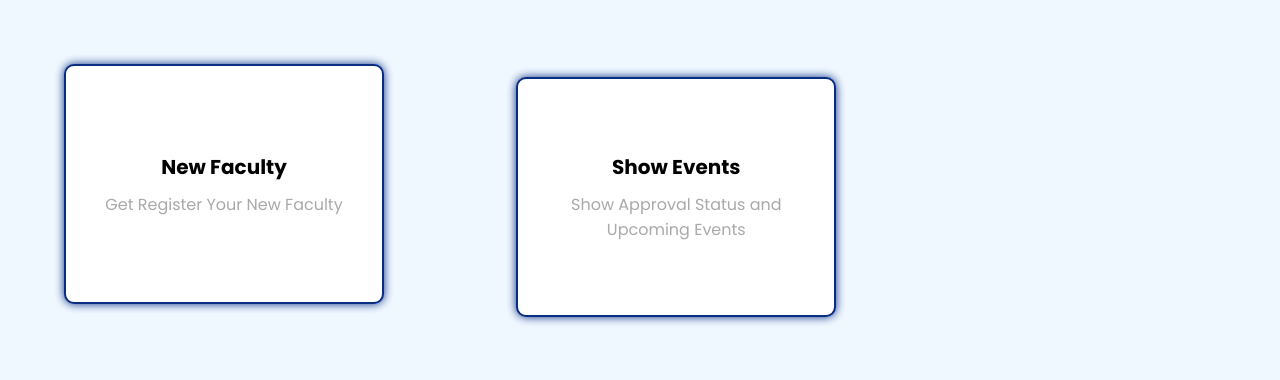
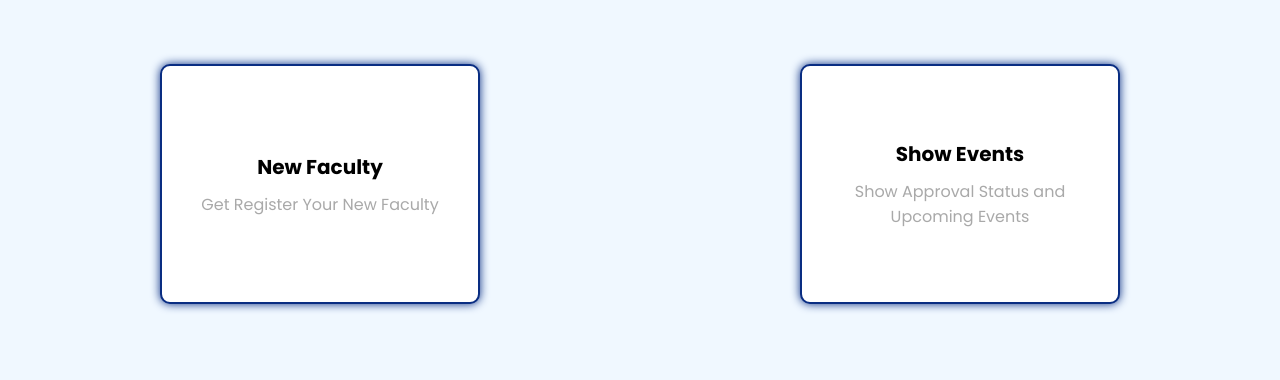
Before and after one commit to safalyakumbhare/Academic-Event-Manager, a PHP site: page /HomeHOD.php in a window 1280 px wide. Shown: the part 80-460 px from the top of the page. Run offline with PHP 8.4, Linux system fonts and the light colour scheme; a user stored in the database is signed in; data comes from the database, SQL or seed files in the repository.

Commit message:
Bug fixes

```diff
--- a/header.css
+++ b/header.css
@@ -9,6 +9,11 @@ body {
   background: whitesmoke;
   background-position: center;
   background-size: cover;
+}
+.container{
+  display: grid;
+  place-items: center;
+  grid-template-columns: auto auto;
 }
 .Task {
   /* width: 100%;
--- a/staffreport.php
+++ b/staffreport.php
@@ -12,6 +12,7 @@ include ("header.php")
     <style>
         body {
             font-family: Arial, sans-serif;
+            background-color: aliceblue;
         }
         h1{
             text-align: center;
@@ -19,14 +20,16 @@ include ("header.php")
         }
         table {
             width: 80%;
-            border-collapse: collapse;
+            /* border-collapse: ; */
             margin: 20px auto;
+            background-color: white;
         }
 
         th,
         td {
             padding: 10px;
             text-align: left;
+            margin: 20px auto;
             border: 1px solid #ddd;
         }
 
```
Also changed, not shown: showstaff.php (+10 -17 lines).
